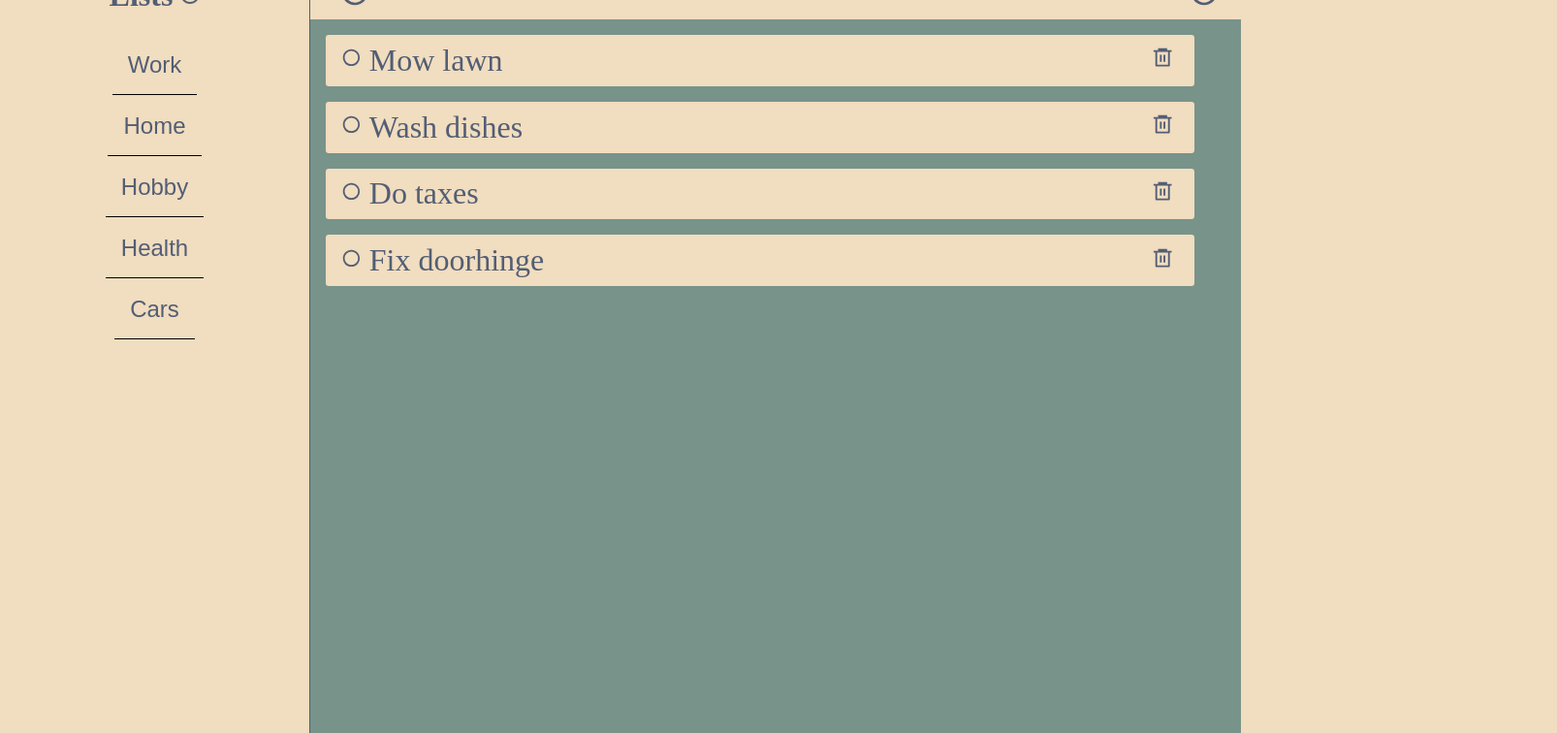
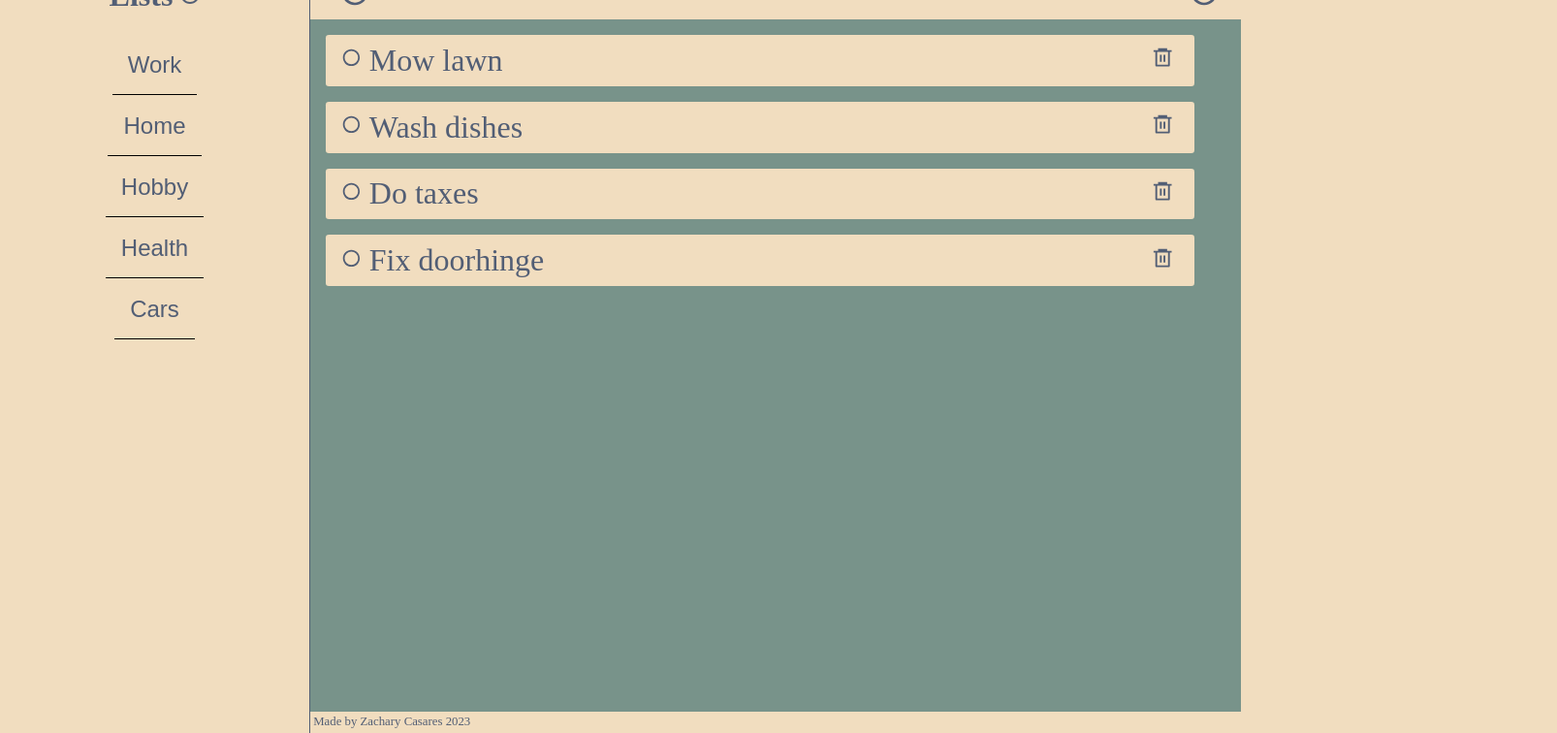
Before and after one commit to zach28attack/TodoList, a React (Vite) app in the folder client/: page / in a window 1280 px wide. Shown: the part 44-800 px from the top of the page at 97% size, 1606 px wide, since content can reach past the window. Built offline with nearby package versions, Linux system fonts and the light colour scheme.

Commit message:
add footer to list page

```diff
--- a/client/src/components/list/List.jsx
+++ b/client/src/components/list/List.jsx
@@ -1,6 +1,7 @@
 import ListHeader from "./ListHeader.jsx";
 import ListItem from "./ListItem.jsx";
 import Class from "./List.module.css";
+import Footer from "../utility/Footer.jsx";
 
 function List(props) {
   return (
@@ -12,6 +13,7 @@
           {item}
         </ListItem> //update key with id
       ))}
+      <Footer />
     </div>
   );
 }
--- /dev/null
+++ b/client/src/components/utility/Footer.jsx
@@ -0,0 +1,11 @@
+import Class from "./Footer.module.css";
+
+function Footer() {
+  return (
+    <div className={Class.footer}>
+      <p>Made by Zachary Casares 2023</p>
+    </div>
+  );
+}
+
+export default Footer;
--- /dev/null
+++ b/client/src/components/utility/Footer.module.css
@@ -0,0 +1,11 @@
+.footer {
+  position: absolute;
+  bottom: 0;
+  width: 100%;
+  background-color: #f1ddbf;
+  height: 1rem;
+  display: flex;
+  align-items: center;
+  font-size: 0.8rem;
+  padding: 0.2rem;
+}
```
